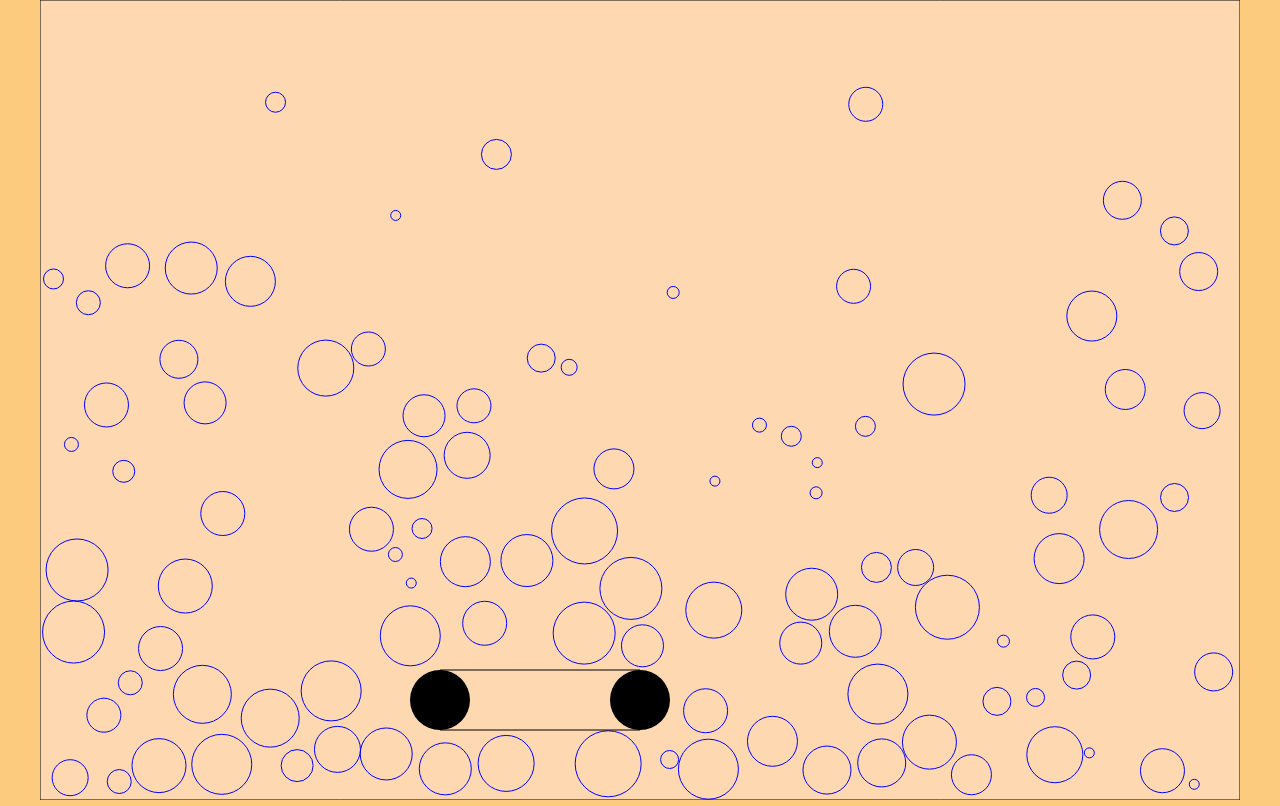
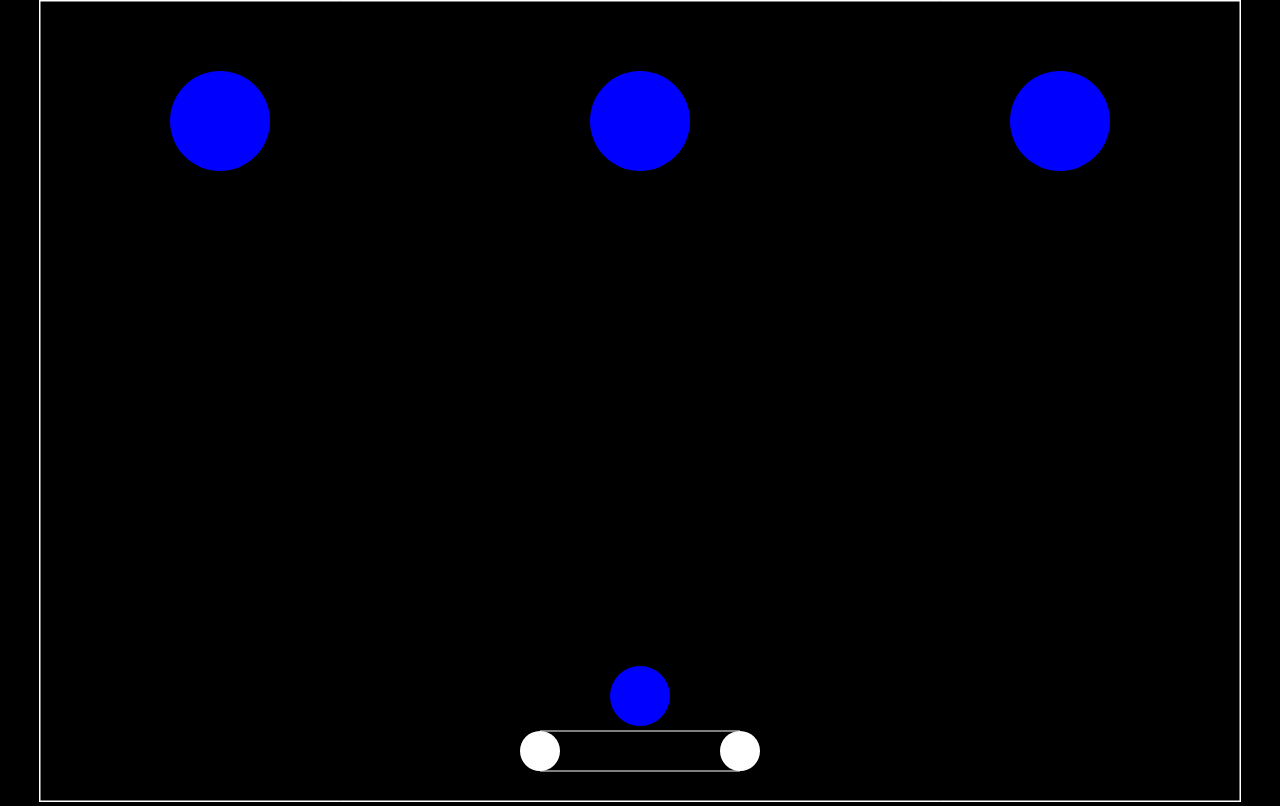
Before and after one commit to juremrzek/bricks, a plain HTML site: page index.html in a window 1280 px wide. Drawn offline with Linux system fonts and the light colour scheme.

Commit message:
Changed colors
reduced the number of balls on the screen, removed gravity, removed friction

```diff
--- a/css/style.css
+++ b/css/style.css
@@ -2,13 +2,16 @@
     margin: 0;
 }
 html{
-    background: #fdcb7e;
+    /*background: #fdcb7e;*/
+    background: black;
 }
 #canvas{
     width: 1200px;
     height: 800px;
-    background: #fed8b1;
+    /*background: #fed8b1;*/
+    background: black;
     position: relative;
     left: 50%;
     transform: translate(-50%, 0);
+    border: 1px solid white;
 }
--- a/javascript/Classes.js
+++ b/javascript/Classes.js
@@ -1,26 +1,33 @@
 class Paddle{
-    constructor(x, y, width, height, speed){
-        this.x = x+width/2;
-        this.y = y+height/2;
-        this.width = width;
-        this.height = height;
+    constructor(startx, starty, endx, endy, radius, speed){
+        this.startx = startx;
+        this.starty = starty;
+        this.endx = endx;
+        this.endy = endy;
+        this.r = radius;
+        this.wall = new Wall(startx, starty, endx, endy, radius);
+        this.speed = speed;
         this.left = false;
         this.right = false;
-        this.speed = speed;
     }
-    drawImg(src){
-        let paddleImg = new Image();
-        paddleImg.src = src;
-        paddleImg.onload = () => {
-            ctx.clearRect(0, 0, canvas.width, canvas.height);
-            ctx.drawImage(paddleImg, this.x-this.width/2, this.y-this.height/2, this.width, this.height);
+    update(){
+        if(this.startx <= this.r){
+            let overlap = -this.startx+this.r;
+            this.startx += overlap;
+            this.endx += overlap;
         }
+        if(this.endx >= canvas.width-this.r){
+            let overlap = this.endx-canvas.width+this.r;
+            this.startx -= overlap;
+            this.endx -= overlap;
+        }
+        this.wall.startx = this.startx;
+        this.wall.starty = this.starty;
+        this.wall.endx = this.endx;
+        this.wall.endy = this.endy;
     }
-    draw(color){
-        ctx.fillStyle = color;
-        ctx.beginPath();
-        ctx.rect(this.x-this.width/2, this.y-this.height/2, this.width, this.height);
-        ctx.fill();
+    draw(color1, color2){
+        this.wall.draw(color1, color2);
     }
 }
 class Ball{
@@ -33,12 +40,13 @@ class Ball{
         this.id = id;
         this.selected = false;
         this.mass = radius*10;
+        this.numberOfBounces = 0;
     }
     draw(color){
-        ctx.strokeStyle = color;
+        ctx.fillStyle = color;
         ctx.beginPath();
         ctx.arc(this.x, this.y, this.r, 0, 2 * Math.PI);
-        ctx.stroke();
+        ctx.fill();
     }
     /*distanceFromRectangle(x, y, width, height){ //distance from ball and a rectangle
         let dx = Math.max(Math.abs(this.x - x) - width / 2, 0);
@@ -73,6 +81,8 @@ class Ball{
             ball.vx = skalarTang2 * xtangent + xnormal * v2;
             ball.vy = skalarTang2 * ytangent + ynormal * v2;
         }
+        this.numberOfBounces++;
+        console.log(this.numberOfBounces);
     }
 }
 class Point{
--- a/javascript/Main.js
+++ b/javascript/Main.js
@@ -2,23 +2,30 @@ const canvas = document.getElementById("canvas");
 canvas.width = 1200;
 canvas.height = 800;
 const ctx = canvas.getContext("2d");
-let paddle = new Paddle(450,canvas.height-64,256,48,6);
 let balls = [];
 let walls = [];
-let numberOfBalls = 100;
+let numberOfBalls = 4;
 let mouse = new Point(0,0);
 let mouseDown = false;
-
-let id = 0;
-for(let i=0; i<numberOfBalls; i++){
+let paddle = new Paddle(canvas.width/2-100, 750, canvas.width/2+100, 750, 20, 5);
+balls.push(new Ball(canvas.width/2, 695, 30, 0, 0, 0));
+let id = 1;
+/*for(let i=0; i<numberOfBalls; i++){
     let x = Math.trunc(Math.random()*canvas.width);
     let y = Math.trunc(Math.random()*canvas.height);
     let r = Math.trunc(Math.random()*30+5);
     balls.push(new Ball(x,y,r,0,0,id));
     id++;
+}*/
+for(let i=0; i<numberOfBalls; i++){
+    let x = i*420+180;
+    let y = 120;
+    let r = 50;
+    balls.push(new Ball(x,y,r,0,0,id));
+    id++;
 }
 //walls.push(new Wall(400, 200, 600, 200, 30));
-walls.push(new Wall(400, 700, 600, 700, 30));
+walls.push(paddle.wall);
 walls.push(new Wall(-20, -20, -20, canvas.height+20, 20));
 walls.push(new Wall(-20, canvas.height+20, canvas.width+20, canvas.height+20, 20));
 walls.push(new Wall(canvas.width+20, canvas.height+20, canvas.width+20, -20, 20));
@@ -27,7 +34,7 @@ mainLoop();
 function mainLoop(){
     ctx.clearRect(0, 0, canvas.width, canvas.height);
 
-    //Drag walls
+    /*//Drag walls
     walls.forEach((wall) => {
         if(wall.startSelected){
             wall.startx = mouse.x;
@@ -37,20 +44,22 @@ function mainLoop(){
             wall.endx = mouse.x;
             wall.endy = mouse.y;
         }
-    });
+    })*/
+
+    if(paddle.right){
+        paddle.startx +=paddle.speed;
+        paddle.endx += paddle.speed;
+    }
+    if(paddle.left){
+        paddle.startx -=paddle.speed;
+        paddle.endx -= paddle.speed;
+    }
+    paddle.update();
 
     balls.forEach((ball) => {
-        //Drag balls
-        if(ball.selected){
-            ctx.beginPath();
-            ctx.strokeStyle = "blue";
-            ctx.moveTo(ball.x, ball.y);
-            ctx.lineTo(mouse.x, mouse.y);
-            ctx.stroke();
-        }
-        ball.vx *= 0.999;
-        ball.vy *= 0.999;
-        ball.vy += 0.03;
+        //ball.vx *= 0.995; //friction
+        //ball.vy *= 0.995;
+        //ball.vy += 0.01; //gravity
 
         ball.x += ball.vx;
         ball.y += ball.vy;
@@ -71,7 +80,6 @@ function mainLoop(){
                 balls[i].y += overlap * (ball.y - balls[i].y)/distance;
 
                 ball.dynamicCollision(balls[i], true);
-
             }
         }
         //collision med zidovi in krogi
@@ -87,6 +95,7 @@ function mainLoop(){
             let distance = distanceBetweenPoints(ball.x, ball.y, closestPoint.x, closestPoint.y);
 
             if(distance <= ball.r+wall.r){
+                //ustarimo navidezno žogo, ki bo odbil žogo proč od zida
                 let tempBall = new Ball(closestPoint.x, closestPoint.y, wall.r, -ball.vx, -ball.vy, null);
                 tempBall.mass = ball.mass;
                 let overlap = (distance-ball.r-tempBall.r);
@@ -97,14 +106,19 @@ function mainLoop(){
             }
         });
     });
-    //paddle.drawImg("img/paddle.png");
-    //paddle.draw("black");
+    for(let i=0; i<walls.length; i++){
+        walls[i].draw("white", "white");
+    }
     for(let i=0; i<balls.length; i++){
-        //balls[i].draw("#fdad30");
         balls[i].draw("blue");
-    }
-    for(let i=0; i<walls.length; i++){
-        walls[i].draw("black", "black");
+        //line to shoot the balls
+        if(balls[i].selected){
+            ctx.beginPath();
+            ctx.strokeStyle = "white";
+            ctx.moveTo(balls[i].x, balls[i].y);
+            ctx.lineTo(mouse.x, mouse.y);
+            ctx.stroke();
+        }
     }
     requestAnimationFrame(mainLoop);
 }
@@ -123,11 +137,11 @@ window.addEventListener("keyup", (event) => {
     if(key == 65 || key == 37)
         paddle.left = false;
 });
-canvas.addEventListener("mousemove", (event) => {
+window.addEventListener("mousemove", (event) => {
     mouse.x = event.x-canvas.getBoundingClientRect().left;
     mouse.y = event.y-canvas.getBoundingClientRect().top;
 });
-canvas.addEventListener("mousedown", (event) => {
+window.addEventListener("mousedown", (event) => {
     mouse.x = event.x-canvas.getBoundingClientRect().left;
     mouse.y = event.y-canvas.getBoundingClientRect().top;
     mouseDown = true;
@@ -142,7 +156,7 @@ canvas.addEventListener("mousedown", (event) => {
             wall.endSelected = true;
     });
 });
-canvas.addEventListener("mouseup", (event) => {
+window.addEventListener("mouseup", (event) => {
     mouseDown = false;
     balls.forEach((ball) => {
         if(ball.selected){
```
